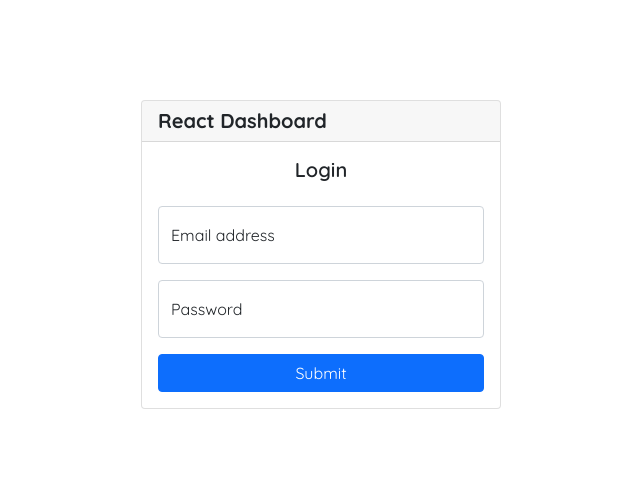
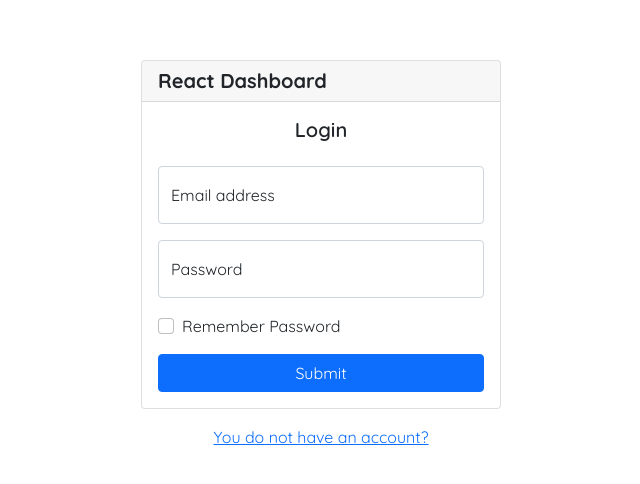
Before and after one commit to DanielVera987/react-dashboard, a React app: page /login in a window 1280 px wide. Shown: the part 146-630 px from the top of the page, without its empty margins (319-959 px from the left). Built offline with nearby package versions, Linux system fonts and the light colour scheme.

Commit message:
Add links at login

```diff
--- a/src/pages/Login/Login.jsx
+++ b/src/pages/Login/Login.jsx
@@ -1,4 +1,5 @@
 import React from 'react';
+import { Link } from 'react-router-dom';
 import { Container, Card, Button, FloatingLabel, Form } from 'react-bootstrap';
 
 import './Login.scss';
@@ -26,12 +27,18 @@ const Login = () => {
                         <FloatingLabel
                             controlId="floatingPassword"
                             label="Password"
+                            className="mb-3"
                         >
                             <Form.Control
                                 type="password"
                                 placeholder="Password"
                             />
                         </FloatingLabel>
+                        <Form.Check
+                            type="checkbox"
+                            id="checkbox"
+                            label="Remember Password"
+                        />
                         <Button
                             variant="primary"
                             className="d-block w-100 mt-3"
@@ -40,6 +47,9 @@ const Login = () => {
                         </Button>
                     </Card.Body>
                 </Card>
+                <div className="Login-links mt-3">
+                    <Link to="/register">You do not have an account?</Link>
+                </div>
             </div>
         </Container>
     );
--- a/src/pages/Login/Login.scss
+++ b/src/pages/Login/Login.scss
@@ -2,6 +2,7 @@
     width: 100%;
     height: 100vh;
     display: flex;
+    flex-direction: column;
     align-items: center;
     justify-content: center;
 
```
